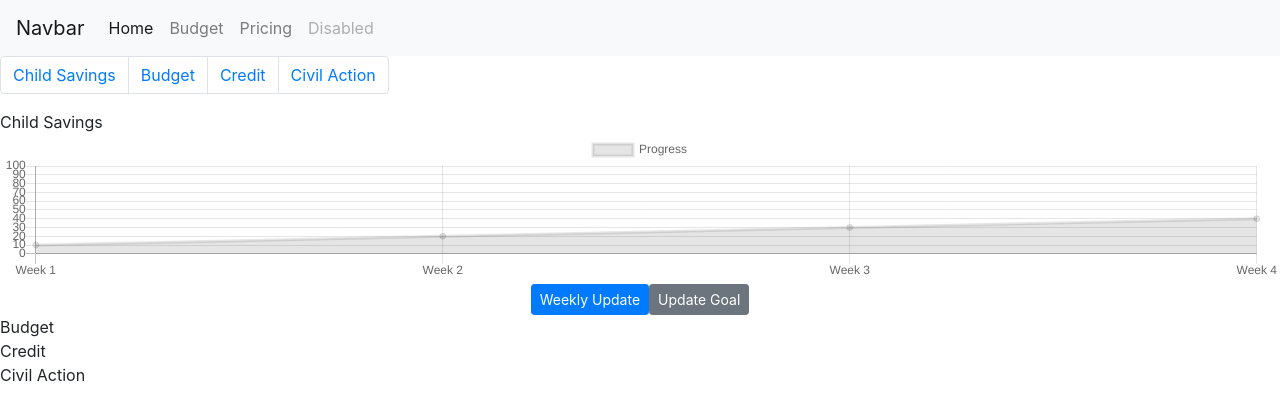
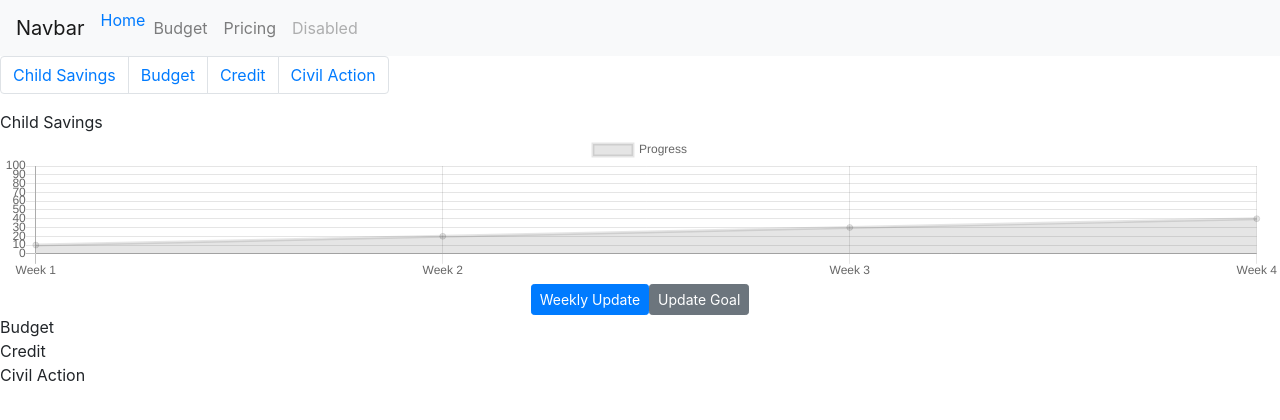
Before and after one commit to jclement92/team-2, a React (Create React App) app: page / in a window 1280 px wide. Shown: the top 420 px of the page. Built offline with nearby package versions, Linux system fonts and the light colour scheme.

Commit message:
edit navbar further

```diff
--- a/src/App.js
+++ b/src/App.js
@@ -19,6 +19,8 @@ class App extends Component {
           <p></p>
         </div>
       </Router>
+
+
     );
   }
 }
--- a/src/components/Navbar.js
+++ b/src/components/Navbar.js
@@ -1,13 +1,11 @@
 import React, { Component } from 'react';
-import { BrowserRouter as Router,Route, Link } from 'react-router-dom'
-
-
+import { Link } from 'react-router-dom'
 class Navbar extends Component {
   render() {
     return (
       <div>
 
-        <Router>
+
         <nav class="navbar navbar-expand-lg navbar-light bg-light">
           <a class="navbar-brand" href="#">Navbar</a>
           <button class="navbar-toggler" type="button" data-toggle="collapse" data-target="#navbarNav" aria-controls="navbarNav" aria-expanded="false" aria-label="Toggle navigation">
@@ -16,8 +14,8 @@ class Navbar extends Component {
           <div class="collapse navbar-collapse" id="navbarNav">
             <ul class="navbar-nav">
               <li class="nav-item active">
-              <Link to="/"></Link>
-                <a class="nav-link" href="#">Home <span class="sr-only">(current)</span></a>
+                {/* <a class="nav-link" href="#">Home <span class="sr-only">(current)</span></a> */}
+                <Link to="/">Home</Link>
               </li>
               <li class="nav-item">
                 <a class="nav-link" href="#budget">Budget</a>
@@ -31,9 +29,7 @@ class Navbar extends Component {
             </ul>
           </div>
         </nav>
-        </Router>
       </div>
-
     );
   }
 }
```
